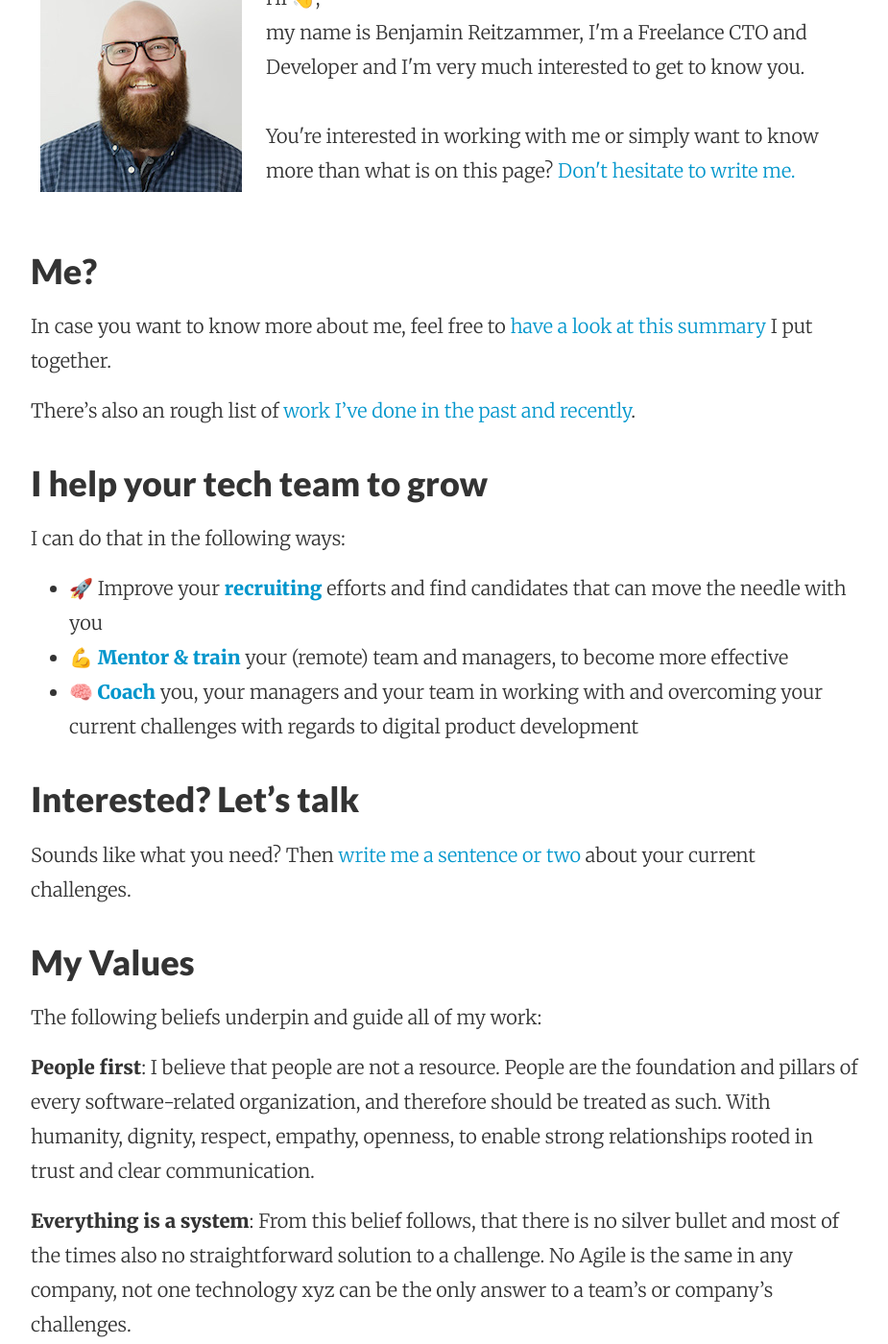
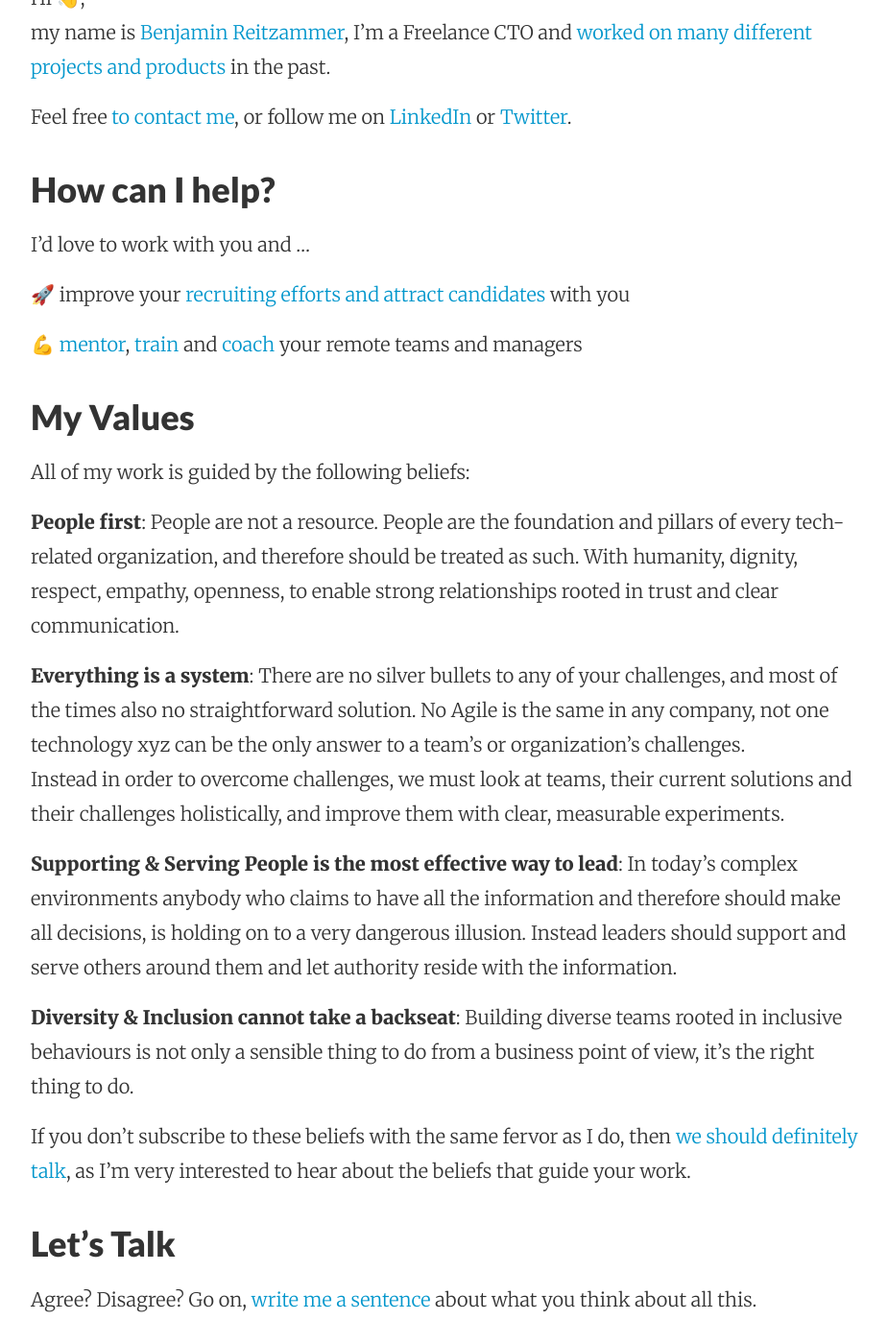
Before and after one commit to benjmin-r/cto.coffee, a Jekyll site: the page built from work-with-me/index.md, in a window 1280 px wide and 1400 px high, scrolled down 524 px. Shown: the whole window at 96% size, without its empty margins (176-1101 px from the left). Built offline with Jekyll 4.4.1, drawn with Linux system fonts in a browser that asks for light colours; nearby versions of some CDN libraries.

Commit message:
Some more restructuring of work-with-me

```diff
--- a/work-with-me/index.md
+++ b/work-with-me/index.md
@@ -5,58 +5,37 @@ description: "Find out more about Benjamin, what he cares about and how he can w
 permalink: /work-with-me/
 ---
 
-<p>
-  <img class="aboutimg" src="/static/img/benjamin.jpg" />
-  Hi 👋,
-  <br>
-  my name is Benjamin Reitzammer, I'm a Freelance CTO and Developer and I'm very much interested to get to know you.
-  <br>
-  <br>
-  You're interested in working with me or simply want to know more than what is on this page?
-  <a href="/contact">Don't hesitate to write me.</a>
-</p>
-<div style='clear: both;'></div>
+Hi 👋,
+my name is [Benjamin Reitzammer](about), I'm a Freelance CTO and [worked on many different projects and products](past-work) in the past.
 
-### Me?
+Feel free [to contact me](/contact), or follow me on [LinkedIn](https://www.linkedin.com/in/benjamin-reitzammer/) or [Twitter](https://twitter.com/benjamin).
 
-In case you want to know more about me, feel free to [have a look at this summary](about) I put together.
+### How can I help?
 
-There's also an rough list of [work I've done in the past and recently](past-work).
+I'd love to work with you and ...
 
-### I help your tech team to grow
+🚀 improve your [recruiting efforts and attract candidates](past-work#recruiting) with you
 
-I can do that in the following ways:
-- 🚀 Improve your [**recruiting**](past-work#recruiting) efforts and find candidates that can move the needle with you
-- 💪 [**Mentor & train**](past-work#mentor--train) your (remote) team and managers, to become more effective
-- 🧠 [**Coach**](past-work#coach) you, your managers and your team in working with and overcoming your current challenges with regards to digital product development
+💪 [mentor](past-work#mentor), [train](past-work#train) and [coach](past-work#coach) your remote teams and managers
 
-### Interested? Let's talk
-
-Sounds like what you need? Then [write me a sentence or two](/contact) about your current challenges.
 
 ### My Values
 
-The following beliefs underpin and guide all of my work:
+All of my work is guided by the following beliefs:
 
-**People first**: I believe that people are not a resource. People are the foundation and pillars of every
-software-related organization, and therefore should be treated as such. With humanity, dignity, respect, empathy,
-openness, to enable strong relationships rooted in trust and clear communication.
+**People first**: People are not a resource. People are the foundation and pillars of every tech-related organization, and therefore should be treated as such. With humanity, dignity, respect, empathy, openness, to enable strong
+relationships rooted in trust and clear communication.
 
-**Everything is a system**: From this belief follows, that there is no silver bullet and most of the times also no
-straightforward solution to a challenge. No Agile is the same in any company, not one technology xyz can be the only
-answer to a team's or company's challenges.
-Instead in order to overcome challenges, we must look at teams, their current solutions and their challenges holistically,
-and improve them with clear, measurable experiments.
+**Everything is a system**: There are no silver bullets to any of your challenges, and most of the times also no straightforward solution. No Agile is the same in any company, not one technology xyz can be the only answer to a team's or organization's challenges.
+Instead in order to overcome challenges, we must look at teams, their current solutions and their challenges holistically, and improve them with clear, measurable experiments.
 
-**Supporting & Serving People is the most effective way to lead**: In today's complex environments anybody who claims
-to have all the information and therefore should make all decisions, is holding on to a very dangerous illusion. Instead
-leaders should support and serve others around them and let authority reside with the information.
+**Supporting & Serving People is the most effective way to lead**: In today's complex environments anybody who claims to have all the information and therefore should make all decisions, is holding on to a very dangerous illusion. Instead leaders should support and serve others around them and let authority reside with the information.
 
 **Diversity & Inclusion cannot take a backseat**: Building diverse teams rooted in inclusive behaviours is not only a
 sensible thing to do from a business point of view, it's the right thing to do.
 
 If you don't subscribe to these beliefs with the same fervor as I do, then [we should definitely talk](/contact), as I'm very interested to hear about the beliefs that guide your work.
 
-### Let's talk
+### Let's Talk
 
 Agree? Disagree? Go on, [write me a sentence](/contact) about what you think about all this.
```
Also changed, not shown: work-with-me/about.md (+14 -11 lines), work-with-me/mentor-and-train.md (added, +5 -0 lines), work-with-me/past-work.md (+37 -11 lines).
